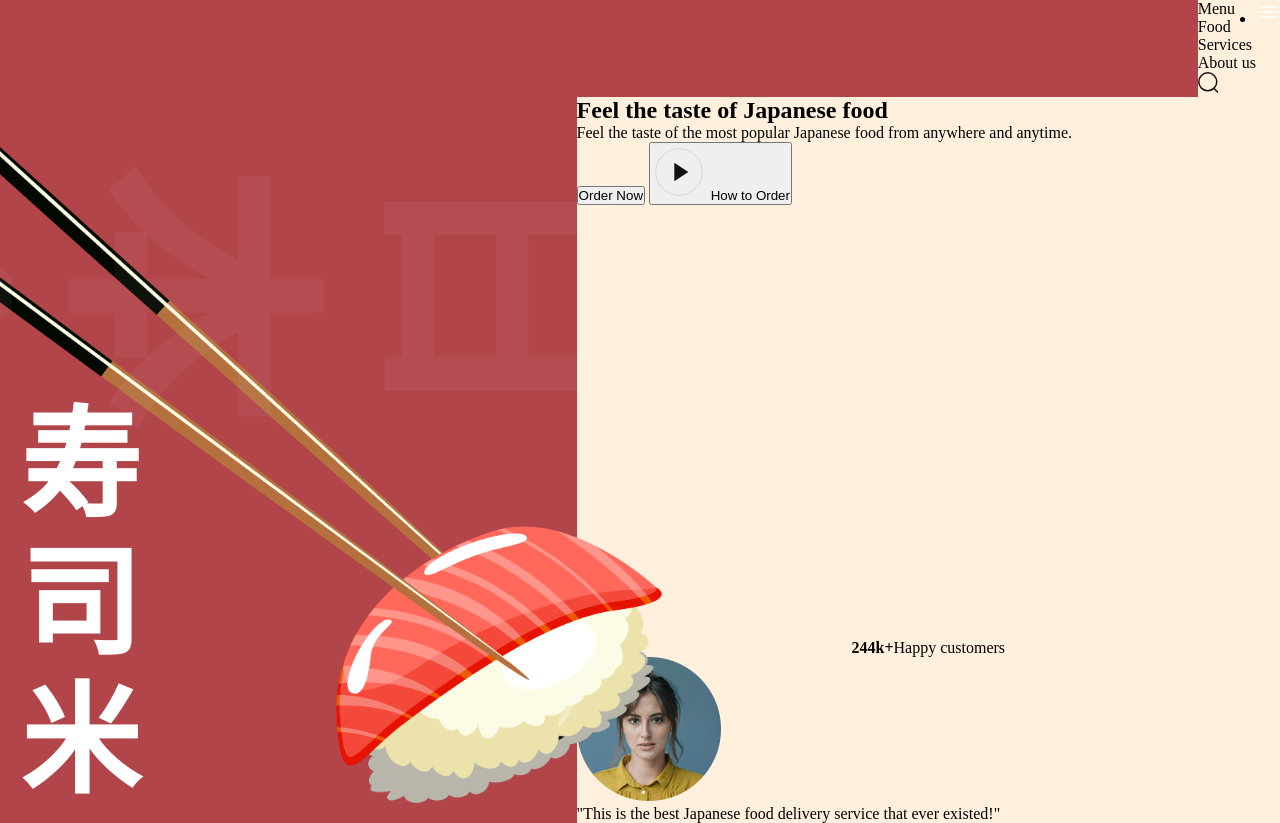
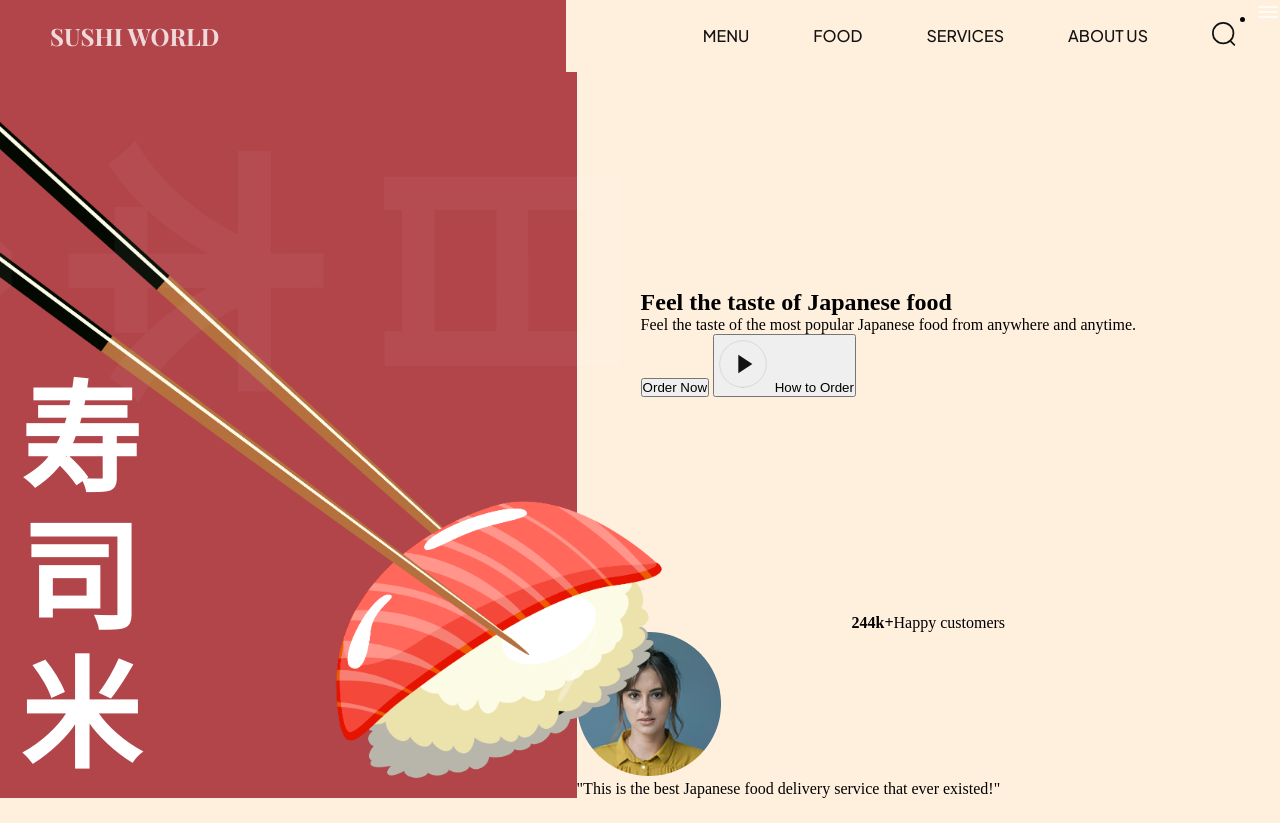
Before and after one commit to FFSediq/Project-Sushi, a website built with Vite: page public/index.html in a window 1280 px wide. After the commit the page ends 800 px from the top, so only its background shows below. Built offline with nearby package versions, Linux system fonts and the light colour scheme.

Commit message:
Updated Header and Hero.css

```diff
--- a/public/css/header.css
+++ b/public/css/header.css
@@ -1,25 +1,66 @@
-.header__nav{
+.header__nav {
   display: flex;
   overflow: hidden;
 }
 
-.header__logo{
+.header__logo {
   flex: 1;
-    display:flex;
+  display: flex;
 
   position: relative;
   padding: 20px;
 }
 
-.header__logo-overlay{
-    position:absolute;
+.header__logo-overlay {
+  position: absolute;
   inset: 0;
   width: 100%;
+
   background-color: var(--primary-color);
-    z-index: 1;
+  z-index: -1;
 }
 
-.header__logo h4{
-    padding-left: 40px;
+.header__logo h4 {
+  padding-left: 30px;
+
+  font-weight: 700;
+  font-size: 24px;
+  text-transform: uppercase;
+  font-family: var(--playfair-display);
   color: #fff;
+  opacity: 0.8;
 }
+
+.header__menu, .header__menu-mobile {
+  padding: 20px;
+  flex: 1.236;
+  display: flex;
+  align-items: center;
+  justify-content: flex-end;
+  gap: 64px;
+
+  list-style: none;
+}
+
+.header__menu li {
+  font-weight: 500;
+  font-family: var(--plus-jakarta-sans);
+  color: var(--secondary-color);
+  font-size: 16px;
+  text-transform: uppercase;
+  line-height: 20px;
+  cursor: pointer;
+}
+
+.header__menu li img {
+  width: 24px;
+  height: 24px;
+  object-fit: contain;
+}
+
+.header__menu-mobile {
+  display: none;
+  gap: 20px;
+
+  position: relative;
+}
--- a/public/css/hero.css
+++ b/public/css/hero.css
@@ -45,3 +45,11 @@
     justify-content: space-between;
     flex-direction: column;
 }
+
+.hero-content-info{
+    padding: 64px;
+    flex: 1;
+    display: flex;
+    justify-content: center;
+    flex-direction: column;
+}
```
Lines whose indentation alone changed are shown as unchanged.
